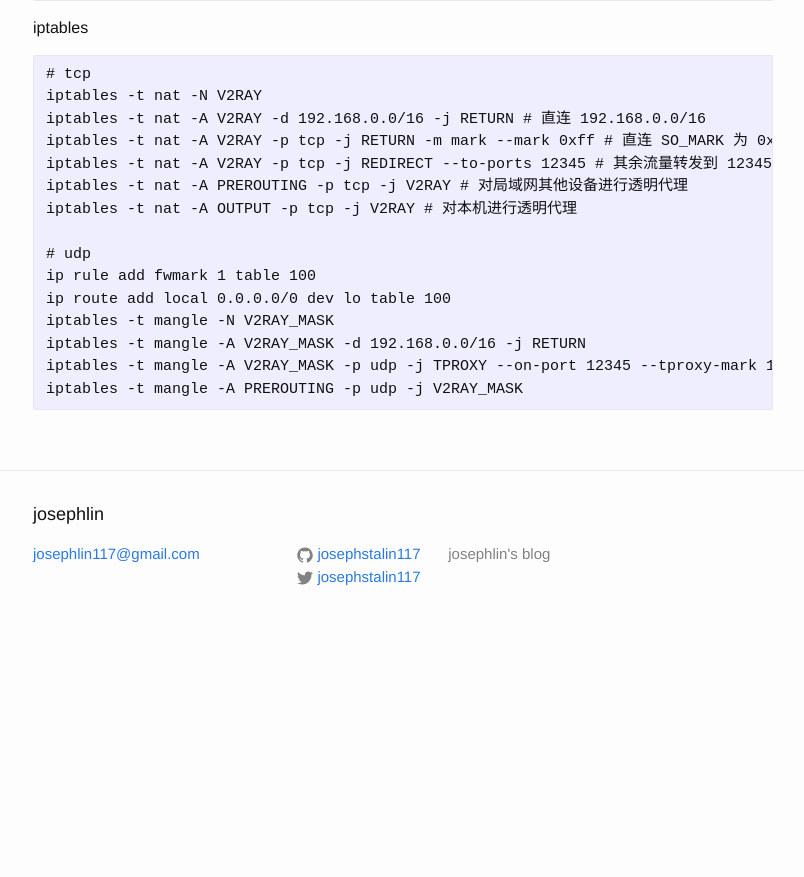
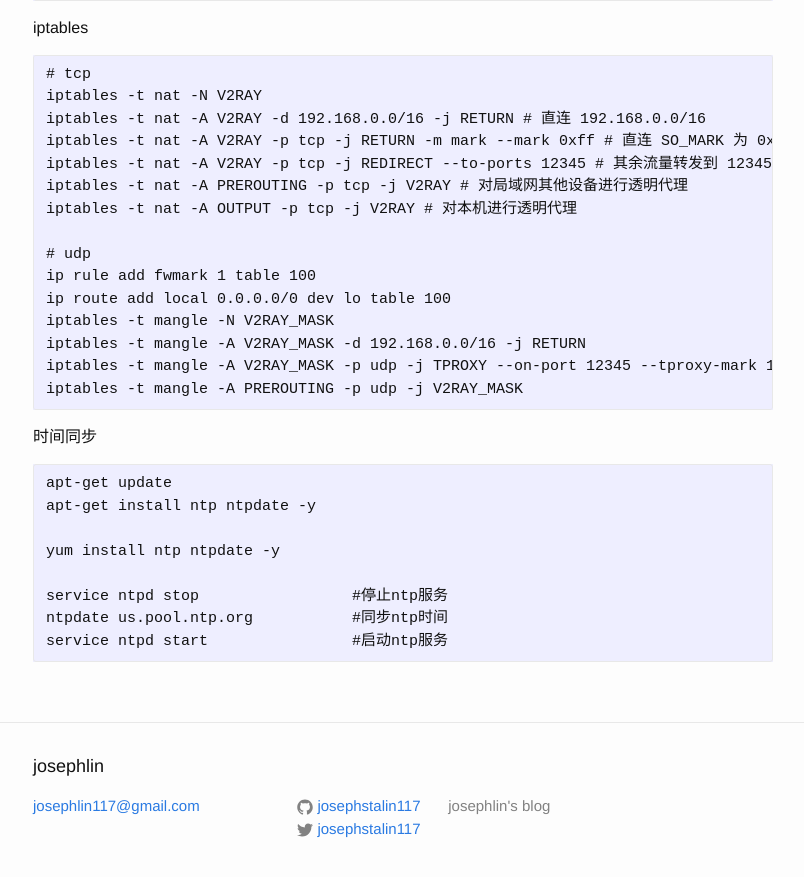
Before and after one commit to josephstalin117/josephstalin117.github.io, a Jekyll site: the page built from _posts/2019-5-28-networking.markdown, in a window 1280 px wide and 900 px high, scrolled down 6954 px. Shown: the top 877 px of the window, without its empty margins (237-1041 px from the left). Built offline with Jekyll 4.4.1, drawn with Linux system fonts in a browser that asks for light colours; before the commit the page ends 7602 px from its top, so only the background shows below that.

Commit message:
update ntp date

````diff
--- a/_posts/2019-5-28-networking.markdown
+++ b/_posts/2019-5-28-networking.markdown
@@ -334,3 +334,15 @@
 iptables -t mangle -A V2RAY_MASK -p udp -j TPROXY --on-port 12345 --tproxy-mark 1
 iptables -t mangle -A PREROUTING -p udp -j V2RAY_MASK
 ```
+
+时间同步
+```
+apt-get update
+apt-get install ntp ntpdate -y
+
+yum install ntp ntpdate -y
+
+service ntpd stop                 #停止ntp服务
+ntpdate us.pool.ntp.org           #同步ntp时间
+service ntpd start                #启动ntp服务
+```
````
